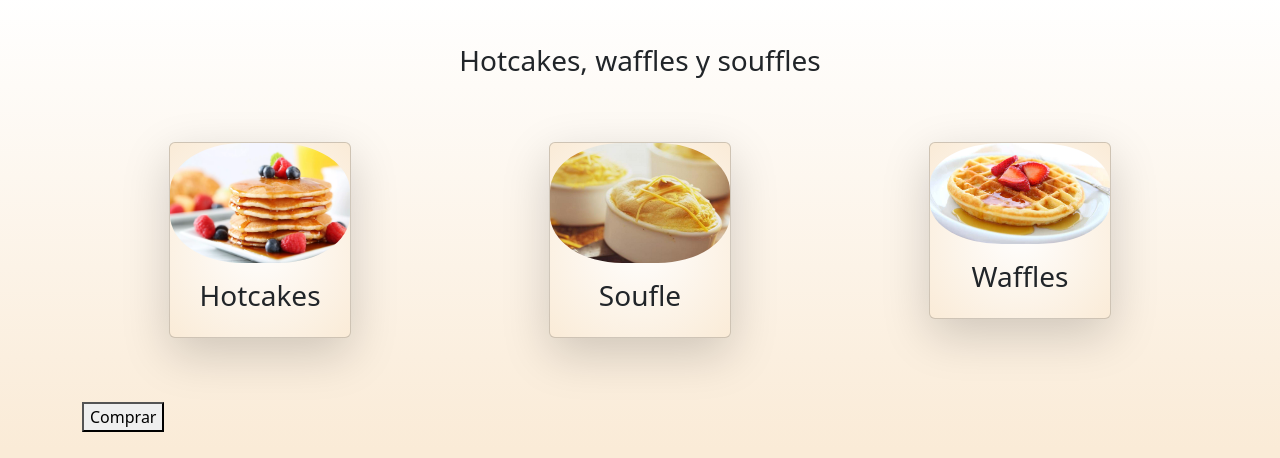
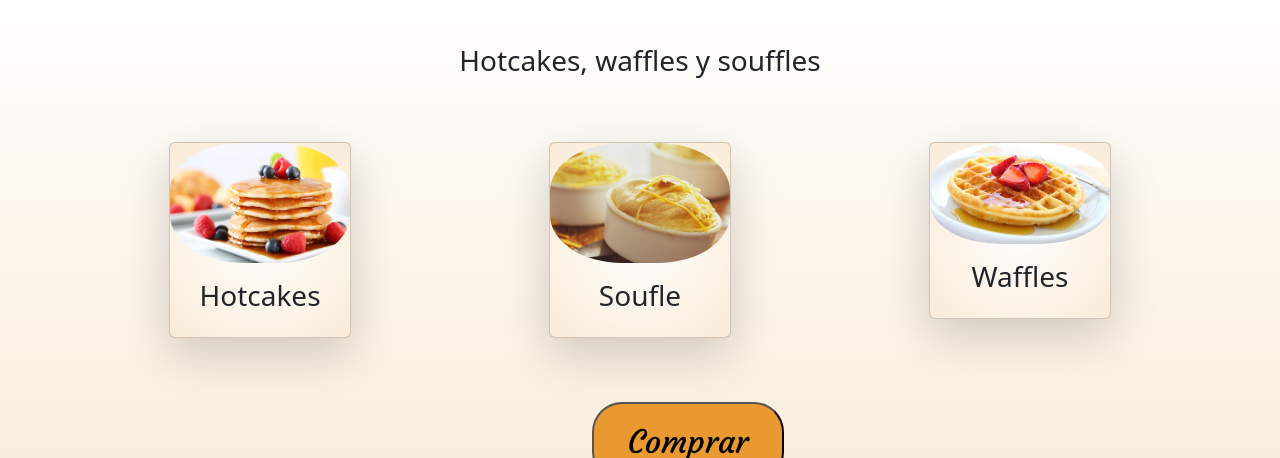
Before and after one commit to Dams1296/MielymantequillaMendoza, a website: page miel-y-mantequilla/menu.html in a window 1280 px wide. Shown: the part 706-1164 px from the top of the page. Drawn offline with Linux system fonts and the light colour scheme.

Commit message:
Anexo de propiedades al boton de comprar

```diff
--- a/assets/css/style.scss
+++ b/assets/css/style.scss
@@ -216,6 +216,21 @@ body{
                 width: 180px;
                 border-radius: 40%;
             }
+
+            button {
+                font-family: "Courgette";
+                font-size: 4vmin;
+                width: 12rem;
+                height: 10vmin;
+                border-radius: 30px;
+                background-color: rgb(233, 153, 48);
+                cursor: pointer;
+            }
+
+            button:hover{
+                transition: all 1s ease;
+                background-color: antiquewhite;
+            }
         }
 }
 
--- a/miel-y-mantequilla/menu.html
+++ b/miel-y-mantequilla/menu.html
@@ -114,7 +114,7 @@
 
             <div class="container">
                 <div class="row">
-                    <div class="col-md-12 mt-5 mb-3">
+                    <div class="col-md-12 m-5 text-center">
                         <button type="button" id="botonComprar" onclick="comprar()"> Comprar </button>
                     </div>
                 </div>
```
Also changed, not shown: assets/css/style.css, 1 other file.
